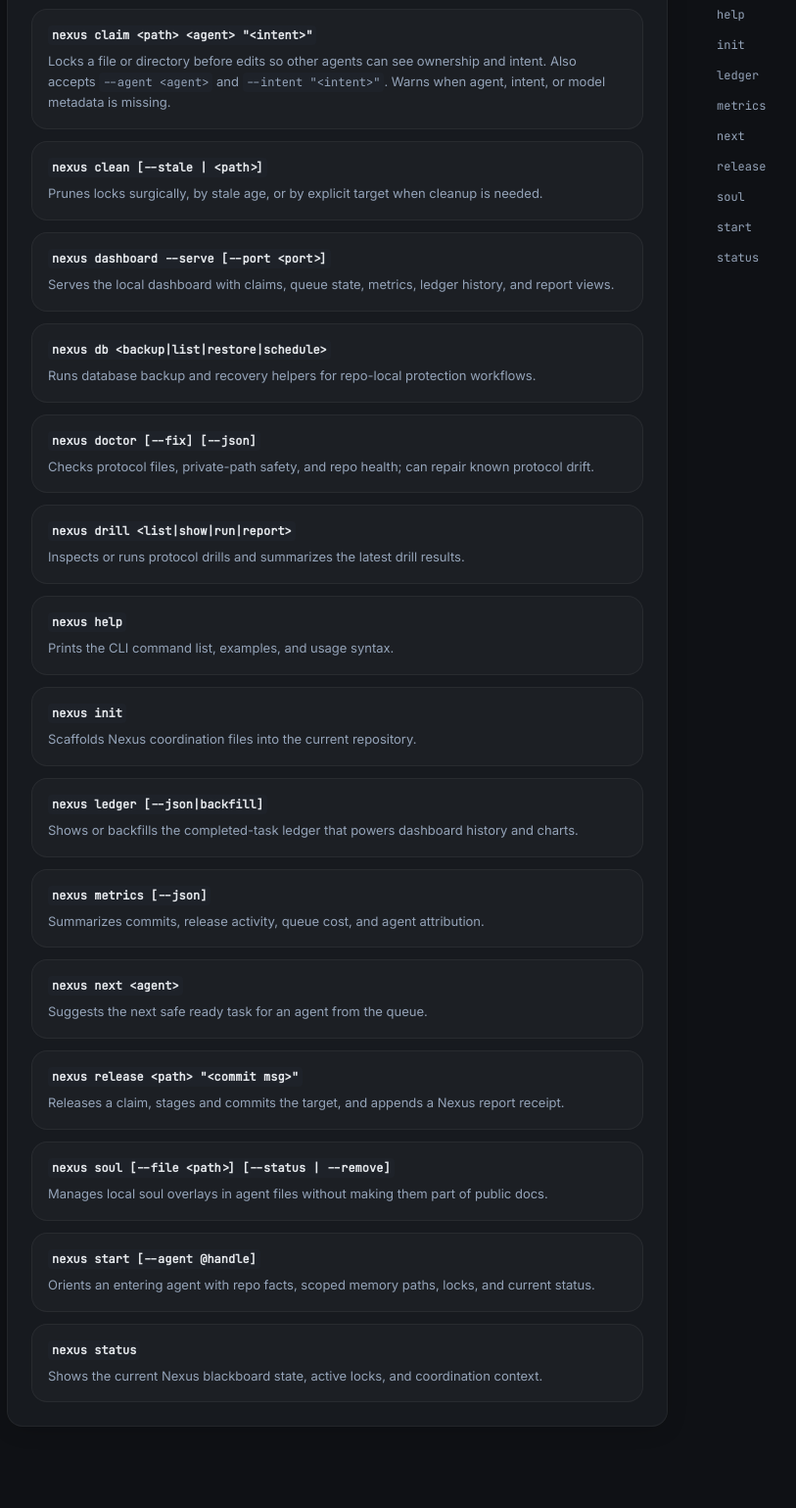
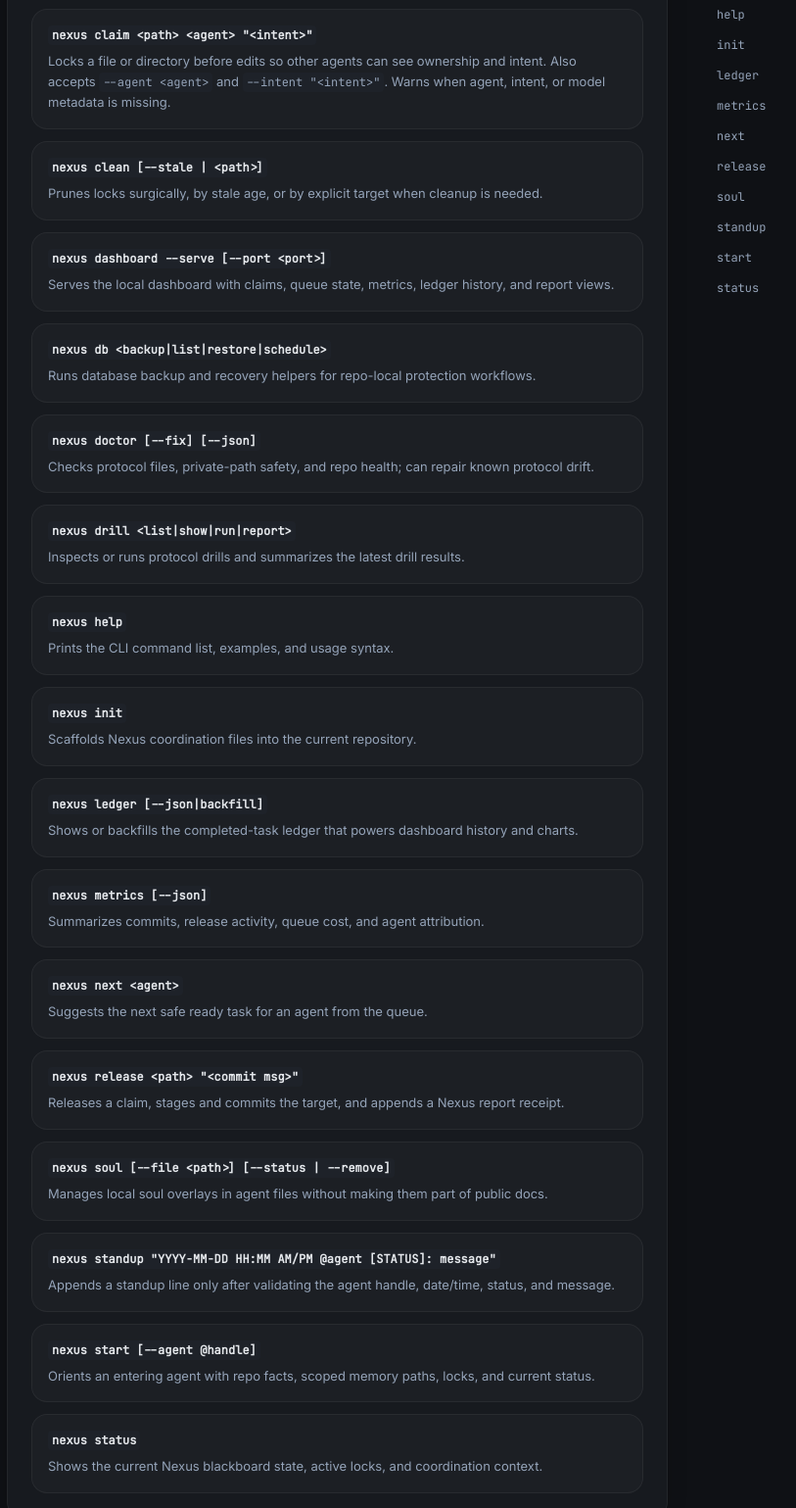
Before and after one commit to carmelyne/inkobytes-nexus, a website: page nexus-dashboard/docs/index.html in a window 1280 px wide and 2030 px high. Shown: the part 449-1988 px from the top of the page at 98% size, without its empty margins (314-1127 px from the left). Drawn offline with Linux system fonts and the light colour scheme.

Commit message:
[@codex] document standup command in dashboard docs

```diff
--- a/nexus-dashboard/docs/index.html
+++ b/nexus-dashboard/docs/index.html
@@ -115,6 +115,10 @@
                 <h3><code>nexus soul [--file &lt;path&gt;] [--status | --remove]</code></h3>
                 <p>Manages local soul overlays in agent files without making them part of public docs.</p>
               </article>
+              <article class="command-card" id="standup">
+                <h3><code>nexus standup "YYYY-MM-DD HH:MM AM/PM @agent [STATUS]: message"</code></h3>
+                <p>Appends a standup line only after validating the agent handle, date/time, status, and message.</p>
+              </article>
               <article class="command-card" id="start">
                 <h3><code>nexus start [--agent @handle]</code></h3>
                 <p>Orients an entering agent with repo facts, scoped memory paths, locks, and current status.</p>
@@ -145,6 +149,7 @@
               <a href="#next">next</a>
               <a href="#release">release</a>
               <a href="#soul">soul</a>
+              <a href="#standup">standup</a>
               <a href="#start">start</a>
               <a href="#status">status</a>
             </nav>
```
